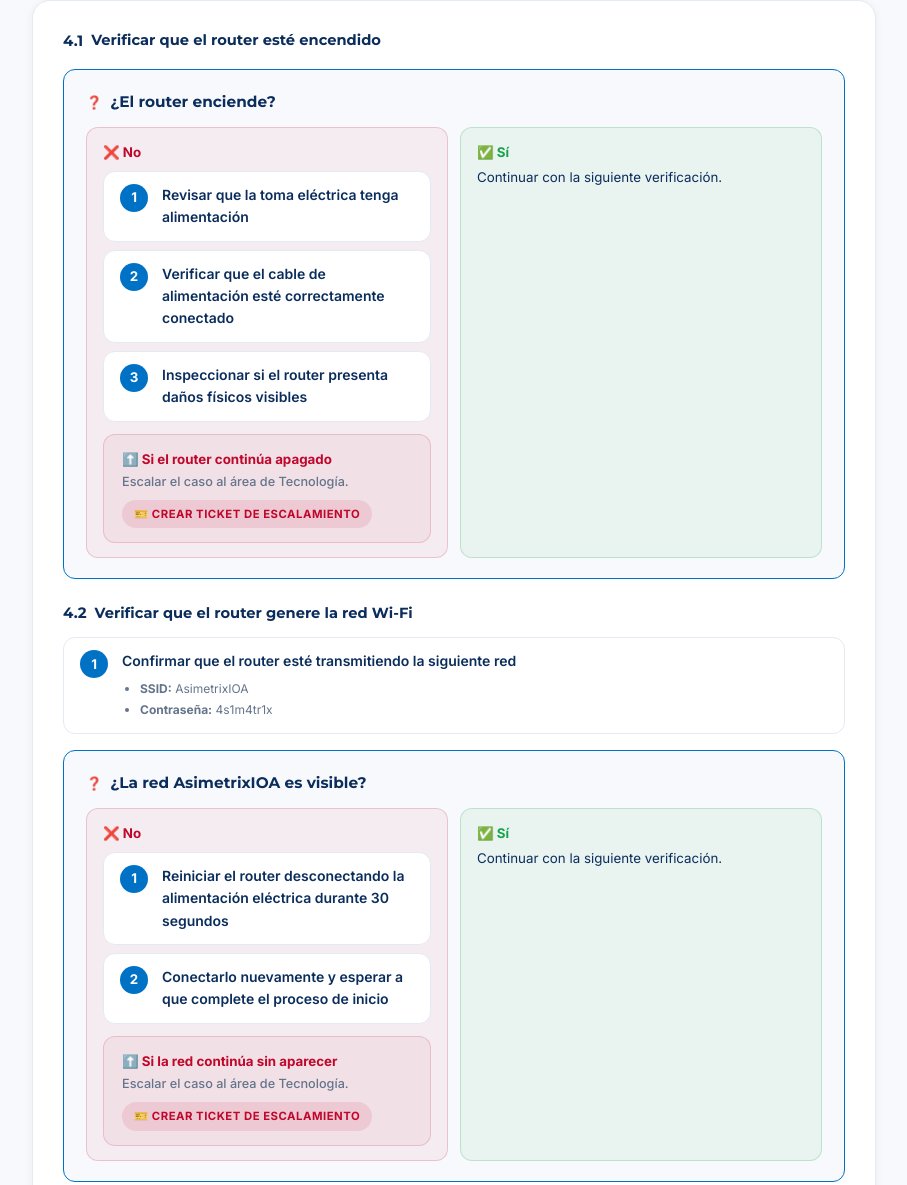
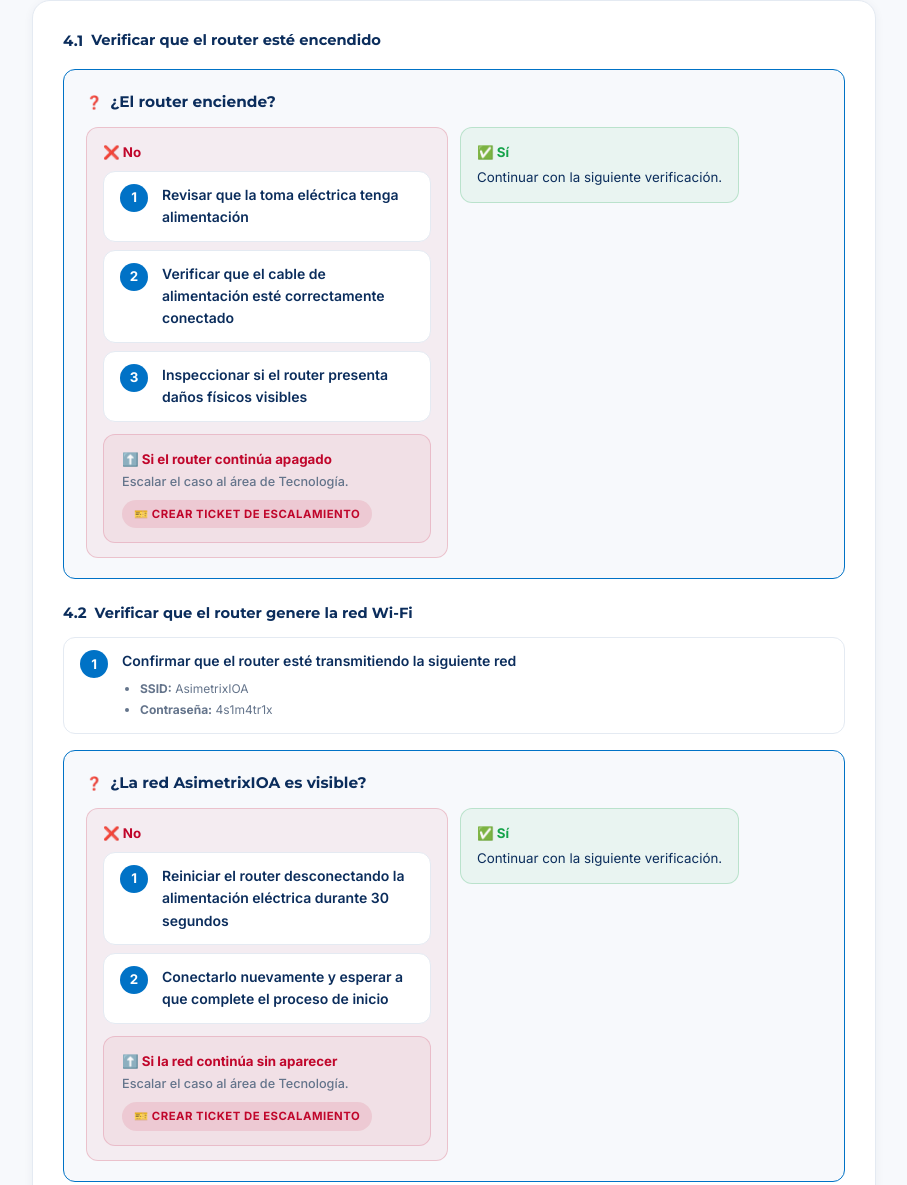
Before and after one commit to manuelachavarria-dotcom/sop-camaras-pigvision, a plain HTML site: page Manual_PigVision.html in a window 1280 px wide. Shown: the part 5420-6605 px from the top of the page, without its empty margins (186-1093 px from the left). Drawn offline with Linux system fonts and the light colour scheme.

Commit message:
Mantenimiento: cuadro Sí compacto y proporcional en 4.1 y 4.2

```diff
--- a/Manual_PigVision.html
+++ b/Manual_PigVision.html
@@ -263,7 +263,7 @@
           </div>
           <div class="outcome escalate"><strong>⬆️ Si el router continúa apagado</strong><span class="detail">Escalar el caso al área de Tecnología.</span><br><span class="ticket">🎫 Crear ticket de escalamiento</span></div>
         </div>
-        <div class="opt yes"><div class="label">✅ Sí</div>Continuar con la siguiente verificación.</div>
+        <div class="opt yes" style="justify-self:start; align-self:start; width:auto;"><div class="label">✅ Sí</div>Continuar con la siguiente verificación.</div>
       </div>
     </div>
 
@@ -285,7 +285,7 @@
           </div>
           <div class="outcome escalate"><strong>⬆️ Si la red continúa sin aparecer</strong><span class="detail">Escalar el caso al área de Tecnología.</span><br><span class="ticket">🎫 Crear ticket de escalamiento</span></div>
         </div>
-        <div class="opt yes"><div class="label">✅ Sí</div>Continuar con la siguiente verificación.</div>
+        <div class="opt yes" style="justify-self:start; align-self:start; width:auto;"><div class="label">✅ Sí</div>Continuar con la siguiente verificación.</div>
       </div>
     </div>
 
```
Also changed, not shown: mantenimiento.html (+2 -2 lines), 1 other file.
